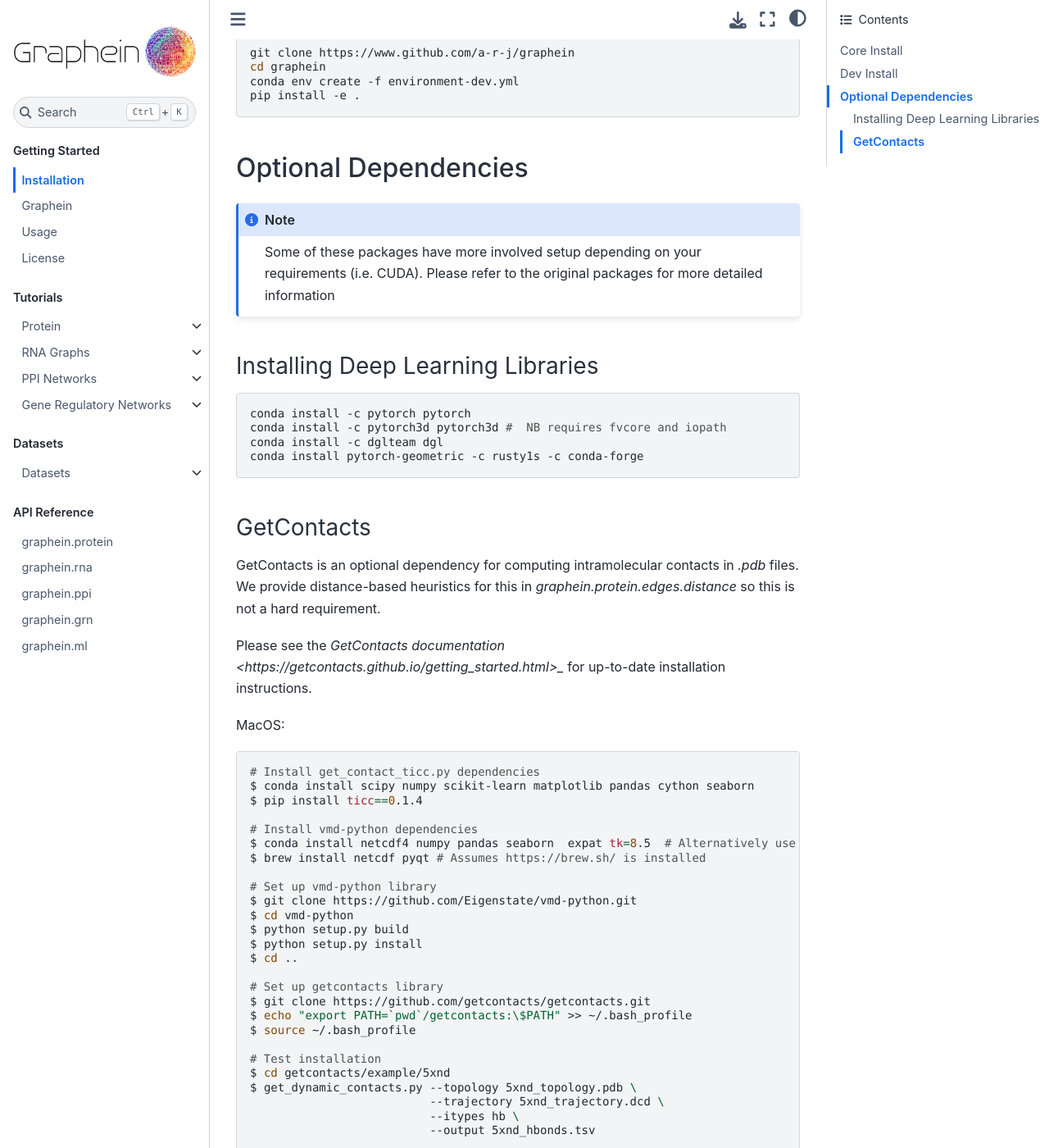
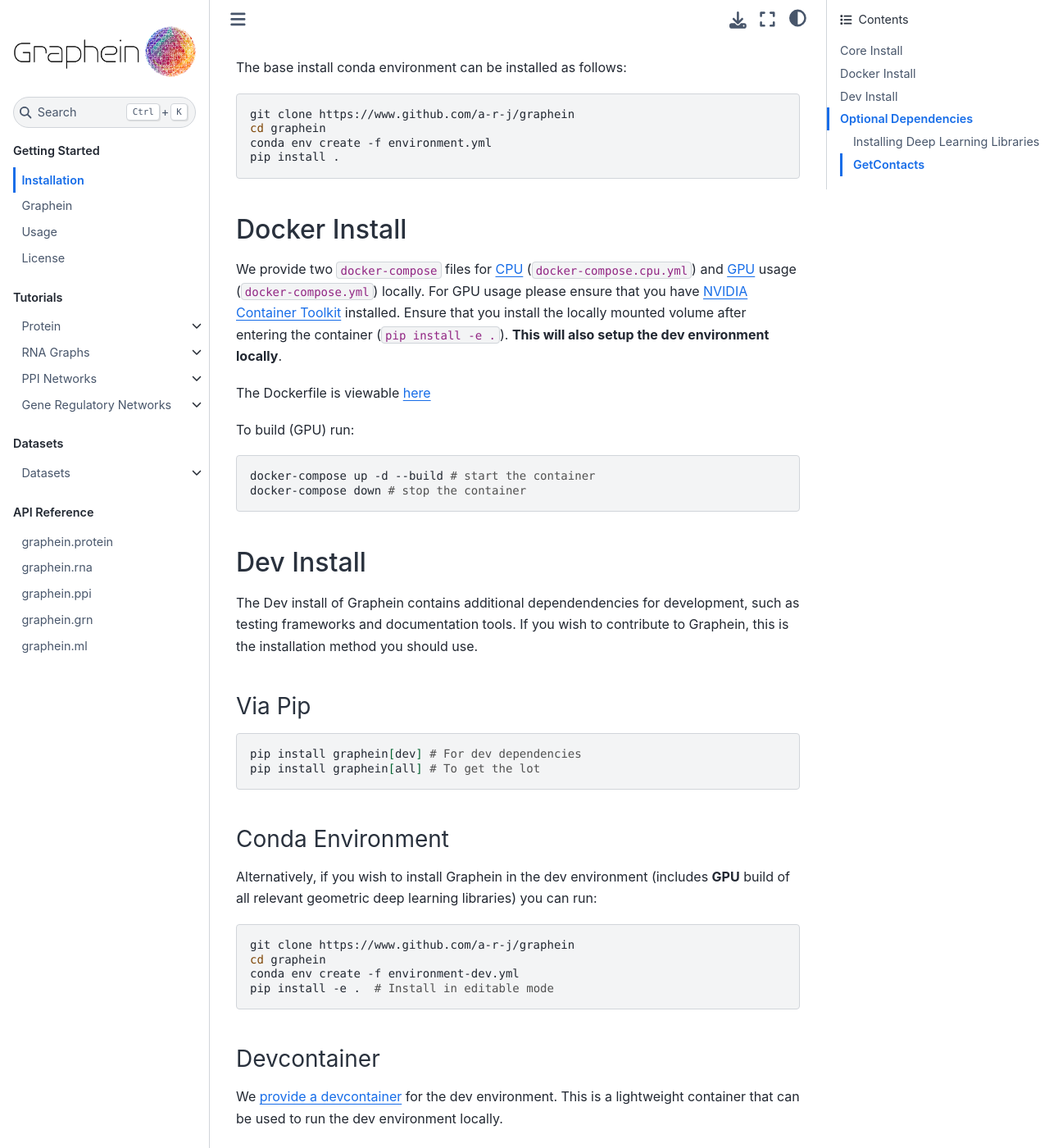
Before and after one commit to a-r-j/graphein, a Sphinx documentation site: the page built from docs/source/getting_started/installation.rst, in a window 1280 px wide and 1400 px high, scrolled down 680 px. Shown: the whole window at 82% size. Built offline with Sphinx 7.4.7 and the Sphinx Book theme 1.1.4, drawn with Linux system fonts in a browser that asks for light colours; pages that are not in the unit, such as notebooks, are missing from menus; comment, search, counter and statistics services are not loaded; some of the changed text lies outside the part shown.

Commit message:
[Docs] update installation guide

```diff
--- a/docs/source/getting_started/installation.rst
+++ b/docs/source/getting_started/installation.rst
@@ -4,12 +4,27 @@
 
 The source code for Graphein can be viewed at `a-r-j/graphein <https://www.github.com/a-r-j/graphein>`_
 
-We are actively working on a simpler install path (via conda). However, we have a few core dependencies that are proving difficult.
+.. note::
+    For full functionality, there are a number of additional (optional) installs for libraries not available via pip/conda. Please see below
 
 Core Install
 ---------------------
 
-At present, the simplest installation is as follows:
+Via Pip
+^^^^^^^^
+
+At present, the simplest installation is via `PyPI <https://pypi.org/project/graphein/>`_ as follows:
+
+.. code-block:: bash
+
+    pip install graphein # For base install
+    pip install graphein[extras] # For additional featurisation dependencies
+
+
+Conda Environment
+^^^^^^^^^^^^^^^^^^
+
+The base install conda environment can be installed as follows:
 
 .. code-block:: bash
 
@@ -19,26 +34,65 @@
     pip install .
 
 
+Docker Install
+---------------------
+
+We provide two ``docker-compose`` files for `CPU <https://github.com/a-r-j/graphein/blob/master/docker-compose.cpu.yml>`_ (``docker-compose.cpu.yml``) and `GPU <https://github.com/a-r-j/graphein/blob/master/docker-compose.cpu.yml>`_ usage (``docker-compose.yml``) locally. For GPU usage please ensure that you have `NVIDIA Container Toolkit <https://docs.nvidia.com/datacenter/cloud-native/container-toolkit/install-guide.html>`_ installed. Ensure that you install the locally mounted volume after entering the container (``pip install -e .``). **This will also setup the dev environment locally**.
+
+The Dockerfile is viewable `here <https://github.com/a-r-j/graphein/blob/master/Dockerfile>`_
+
+To build (GPU) run:
+
+.. code-block:: bash
+
+    docker-compose up -d --build # start the container
+    docker-compose down # stop the container
+
+
 Dev Install
 ---------------------
+The Dev install of Graphein contains additional dependendencies for development, such as testing frameworks and documentation tools. If you wish to contribute to Graphein, this is the installation method you should use.
 
-Alternatively, if you wish to install Graphein in the dev environment (includes GPU build of all relevant geometric deep learning libraries) you can run:
+Via Pip
+^^^^^^^^
+.. code-block:: bash
+
+    pip install graphein[dev] # For dev dependencies
+    pip install graphein[all] # To get the lot
+
+Conda Environment
+^^^^^^^^^^^^^^^^^^
+Alternatively, if you wish to install Graphein in the dev environment (includes **GPU** build of all relevant geometric deep learning libraries) you can run:
 
 .. code-block:: bash
 
     git clone https://www.github.com/a-r-j/graphein
     cd graphein
     conda env create -f environment-dev.yml
-    pip install -e .
+    pip install -e .  # Install in editable mode
+
+Devcontainer
+^^^^^^^^^^^^^
+We `provide a devcontainer <https://github.com/a-r-j/graphein/tree/master/.devcontainer>`_ for the dev environment. This is a lightweight container that can be used to run the dev environment locally.
+
+`More information about devcontainers <https://code.visualstudio.com/docs/remote/containers>`_
 
 Optional Dependencies
 ---------------------
+However, there are a number of (optional) utilities `DSSP <https://anaconda.org/salilab/dssp>`_, `PyMol <https://pymol.org/2/>`_, `GetContacts <https://getcontacts.github.io/>`_ that are not available via PyPI:
+
+.. code-block:: bash
+
+    conda install -c salilab dssp # Required for computing secondary structural features
+    conda install -c schrodinger pymol # Required for PyMol visualisations & mesh generation
+
 .. note::
-    Some of these packages have more involved setup depending on your requirements (i.e. CUDA). Please refer to the original packages for more detailed information
+    Some of these packages have more involved setup depending on your requirements (i.e. ``CUDA``). Please refer to the original packages for more detailed information
 
 
 Installing Deep Learning Libraries
 ^^^^^^^^^^^^^^^^^^^^^^^^^^^^^^^^^^^^^
+Due to the many possible configurations of deep learning libraries, we deliberately do not provide a single install via PyPI. However, the conda dev environment described above contains GPU builds for CUDA 11.1 and PyTorch. The ``Dockerfile`` for the GPU build is provided in the ``docker-compose.yml`` file.
 
 .. code-block:: bash
 
```
Also changed, not shown: other parts of docs/source/getting_started/installation.rst (+35 -35 lines).
